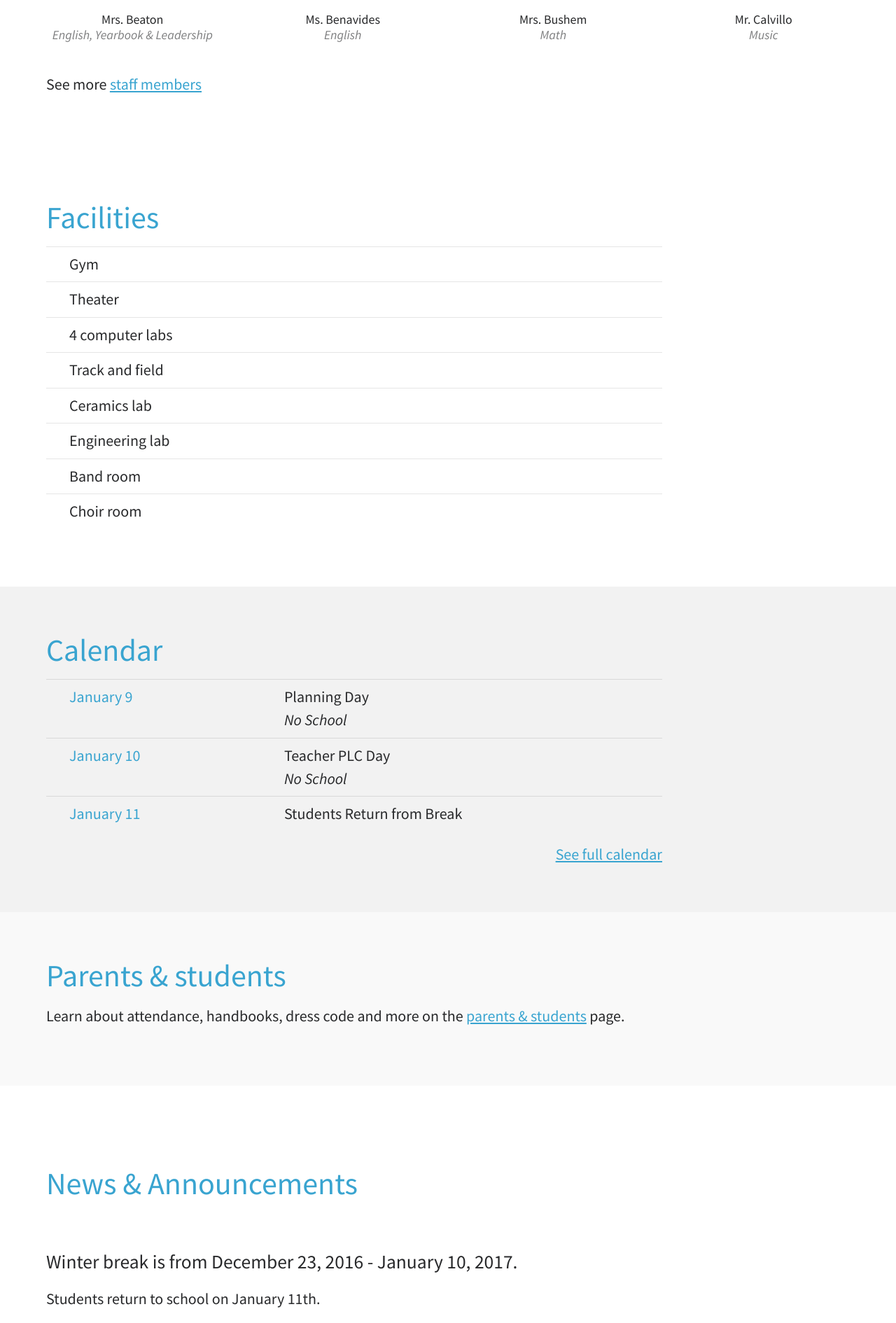
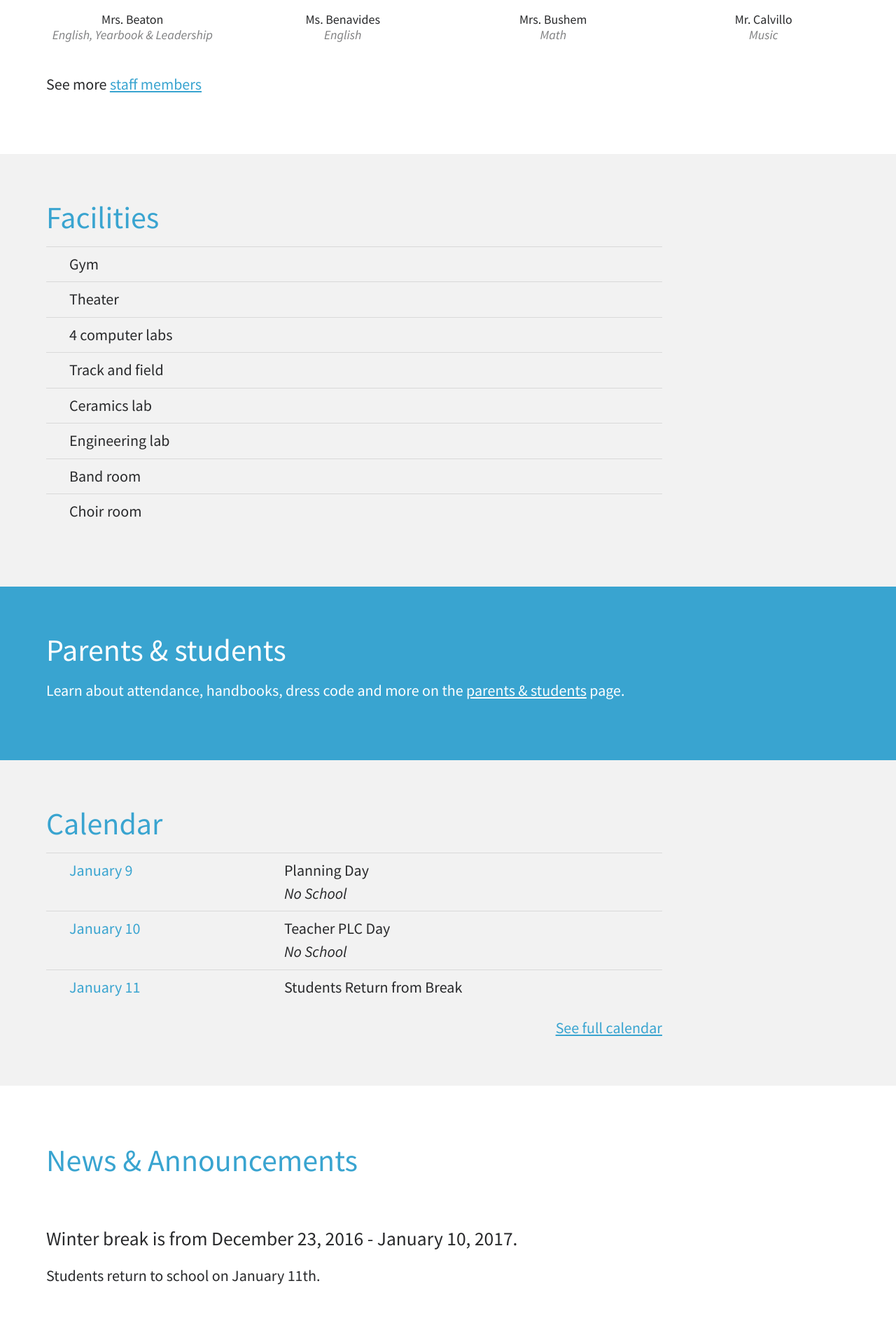
Before and after one commit to jimthoburn/azusa, a Jekyll site: the page built from index.markdown, in a window 1280 px wide. Shown: the part 1869-3759 px from the top of the page at 70% size. Built offline with Jekyll 4.4.1, drawn with Linux system fonts in a browser that asks for light colours.

```diff
--- a/css/shared.css
+++ b/css/shared.css
@@ -557,13 +557,21 @@
     margin: 0;
   }
 
-  .announcements header,
+  .announcements header {
+    padding-top: 1.5em;
+    padding-left: 1.5em;
+    padding-right: 1.5em;
+  }
+
   .announcements li {
-    padding: 1.5em 1.5em;
+    padding: 1.5em;
   }
 
   @media (min-width: 60em) { /* --big-screen-width */
-    .announcements header,
+    .announcements header {
+    padding-left: 3em;
+    padding-right: 3em;
+    }
     .announcements li {
       padding: 3em;
     }
@@ -577,8 +585,7 @@
     margin: 0;
   }
 
-  .announcements li {
-    background-color: rgba(0, 0, 0, 0.0);
+  .announcements li:first-child {
     border-width: 0;
   }
 
@@ -594,6 +601,10 @@
 
   .announcements li h3 {
     margin-top: 0;
+  }
+
+  .announcements li p:last-child {
+    margin-bottom: 0;
   }
 
   /* =Layout
@@ -1386,13 +1397,14 @@
     }
   }
 
-  .summaries .facilities-summary {
-    background-color: white;
-  }
-
   .summaries .parents-summary {
-    background-color: rgb(238, 238, 238); /* @seashell */
-    background-color: rgba(0, 0, 0, 0.025);
+    background-color: rgb(57, 164, 208);
+    color: white;
+  }
+
+  .summaries .parents-summary h2,
+  .summaries .parents-summary a {
+    color: inherit;
   }
 
   .summaries div h2,
--- a/index.markdown
+++ b/index.markdown
@@ -558,6 +558,12 @@ Always an Aztec!
 *   Choir room
   </div>
 
+  <div class="parents-summary text" markdown="1">
+## Parents & students
+
+Learn about attendance, handbooks, dress code and more on the [parents & students](/parents/) page.
+  </div>
+
   <div class="calendar-summary text" markdown="1">
 ## Calendar
 
@@ -571,12 +577,6 @@ January 11
 : Students Return from Break
 
 [See full calendar](http://info.azusahighschool.jimthoburn.com/cms/month-d=x&group_id=1301752510104)
-  </div>
-
-  <div class="parents-summary text" markdown="1">
-## Parents & students
-
-Learn about attendance, handbooks, dress code and more on the [parents & students](/parents/) page.
   </div>
 </div>
 
```
Also changed, not shown: _css/announcements.css (+14 -5 lines), _css/home.css (+6 -5 lines), 1 other file.
